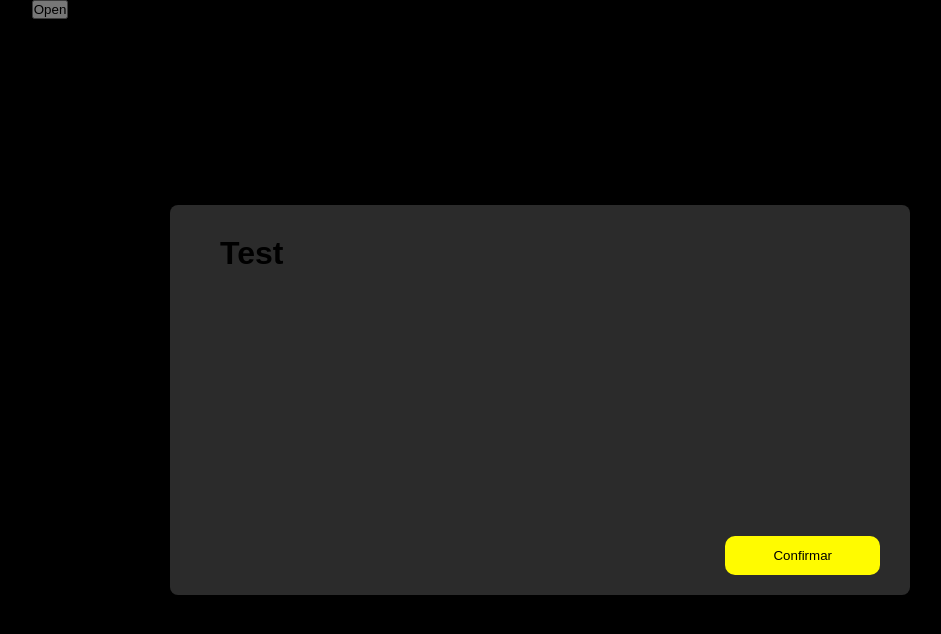
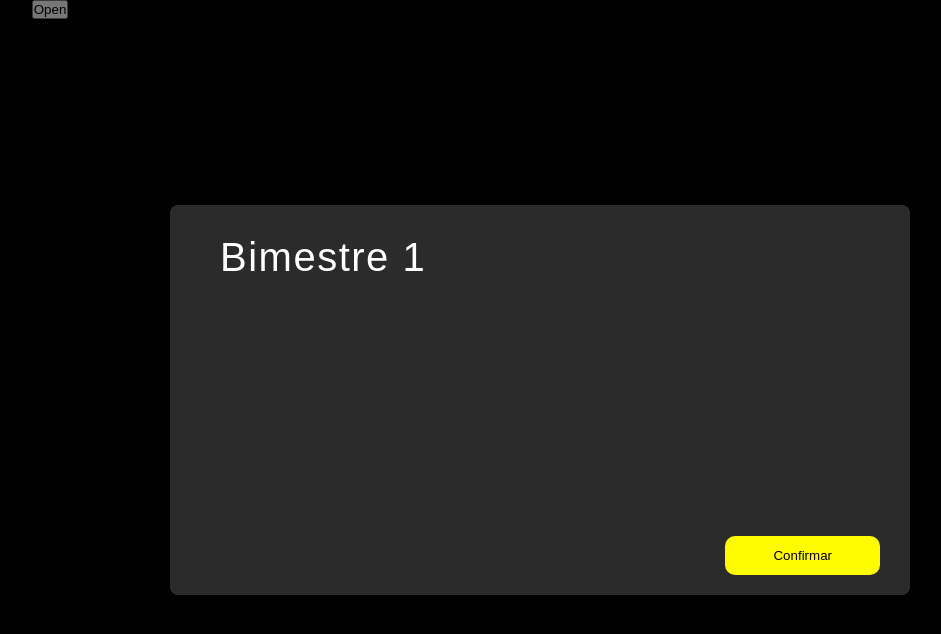
Before and after one commit to FreymundDeveloper/Note-Record, a React (Create React App) app in the folder frontend/: page / in a window 1280 px wide. Both pictures are taken after a click on the button "Open". Shown: the top 634 px of the page, without its empty margins (100-1041 px from the left). Built offline with nearby package versions, Linux system fonts and the light colour scheme.

Commit message:
Title Component

```diff
--- a/frontend/src/components/Modal/Modal.tsx
+++ b/frontend/src/components/Modal/Modal.tsx
@@ -1,19 +1,20 @@
 import React from 'react';
 import styled from 'styled-components';
-import { ActionButton } from '../Button/ActionButton';
+import { ActionButton, Title } from '../../components'
 import { Theme } from '../../themes/Theme';
 
 interface ModalProps {
     isOpen: boolean;
+    period: number;
     onClose: () => void;
 }
 
-export const Modal: React.FC<ModalProps> = ({ isOpen, onClose }) => {
+export const Modal: React.FC<ModalProps> = ({ isOpen, period, onClose }) => {
   return (
     <ModalOverlay isOpen={isOpen}>
         <ModalContent>
             <ContentSection>
-                <h1>Test</h1>
+                <Title period={period} modelSmall={false} />
             </ContentSection>
             <ButtonSection>
                 <ActionButton onClick={onClose}>Confirmar</ActionButton>
--- /dev/null
+++ b/frontend/src/components/Text/Title.tsx
@@ -0,0 +1,18 @@
+import React from 'react';
+import styled from 'styled-components';
+
+interface TitleProps {
+    period: number;
+    modelSmall: boolean;
+}
+
+const StyledTitle = styled.h2<{ modelSmall: boolean }>`
+    font-size: ${(props) => (props.modelSmall ? '1em' : '2.5em')};
+    font-weight: 100;
+    letter-spacing: 1.5px;
+    color: #fff;
+`;
+
+export const Title: React.FC<TitleProps> = ({ period, modelSmall }) => {
+    return <StyledTitle modelSmall={modelSmall}>Bimestre {period}</StyledTitle>;
+};
--- a/frontend/src/components/index.tsx
+++ b/frontend/src/components/index.tsx
@@ -1 +1,3 @@
 export * from './Modal/Modal';
+export * from './Button/ActionButton';
+export * from  './Text/Title';
--- a/frontend/src/home/Home.tsx
+++ b/frontend/src/home/Home.tsx
@@ -15,7 +15,7 @@ const Home: React.FC = () => {
     return (
         <div>
             <button onClick={handleOpenModal}>Open</button>
-            <Modal isOpen={isModalOpen} onClose={handleCloseModal} />
+            <Modal isOpen={isModalOpen} period={1} onClose={handleCloseModal} />
         </div>
     );
 };
```
